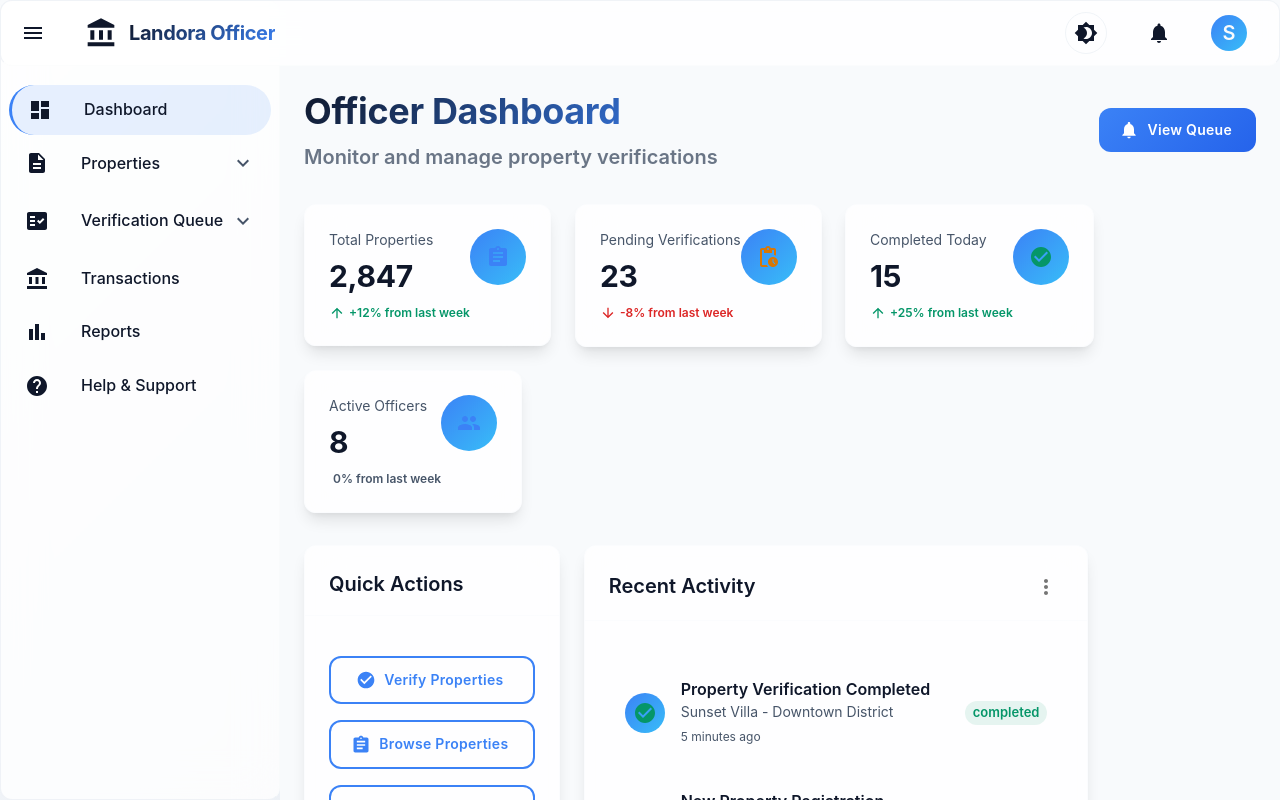
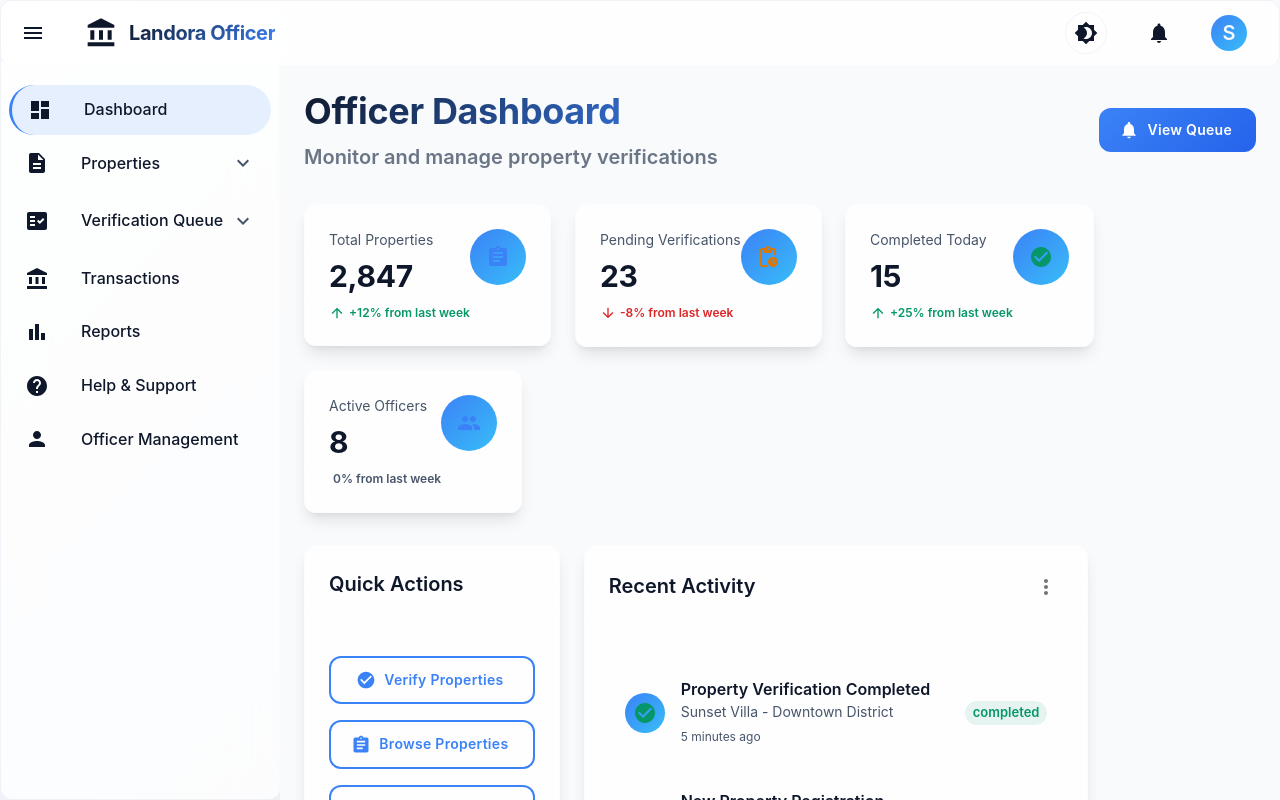
Before and after one commit to InflectiveX/Landora-FE, a Next.js app: page /officer/dashboard in a window 1280 px wide. Shown: the top 800 px of the page. Built offline with nearby package versions, Linux system fonts and the light colour scheme; sample sign-in values are in the browser's storage.

Commit message:
feat: Add Officer Management button for admin users in OfficerLayout

```diff
--- a/components/layouts/OfficerLayout.jsx
+++ b/components/layouts/OfficerLayout.jsx
@@ -240,6 +240,36 @@ const OfficerLayout = ({ children }) => {
             </ListItemButton>
           )
         )}
+
+        {/* Officer Management (Admin Only) */}
+        {isAdminUser && (
+          <ListItemButton
+            key="Officer Management"
+            onClick={() => router.push("/admin/officers")}
+            sx={{
+              borderRadius: theme.shape.borderRadius,
+              mx: 1,
+              mb: 0.5,
+              transition: "all 0.3s cubic-bezier(0.4, 0, 0.2, 1)",
+              "&:hover": {
+                backgroundColor: alpha(theme.palette.primary.main, 0.08),
+                transform: "translateX(4px)",
+              },
+              ...(router.pathname === "/admin/officers" && {
+                backgroundColor: alpha(theme.palette.primary.main, 0.12),
+                borderLeft: `3px solid ${theme.palette.primary.main}`,
+              }),
+            }}
+          >
+            <ListItemIcon sx={{ color: theme.palette.text.primary }}>
+              <PersonIcon />
+            </ListItemIcon>
+            <ListItemText
+              primary="Officer Management"
+              primaryTypographyProps={{ fontWeight: 500 }}
+            />
+          </ListItemButton>
+        )}
       </List>
     </Box>
   );
```
Also changed, not shown: lib/api.js.
